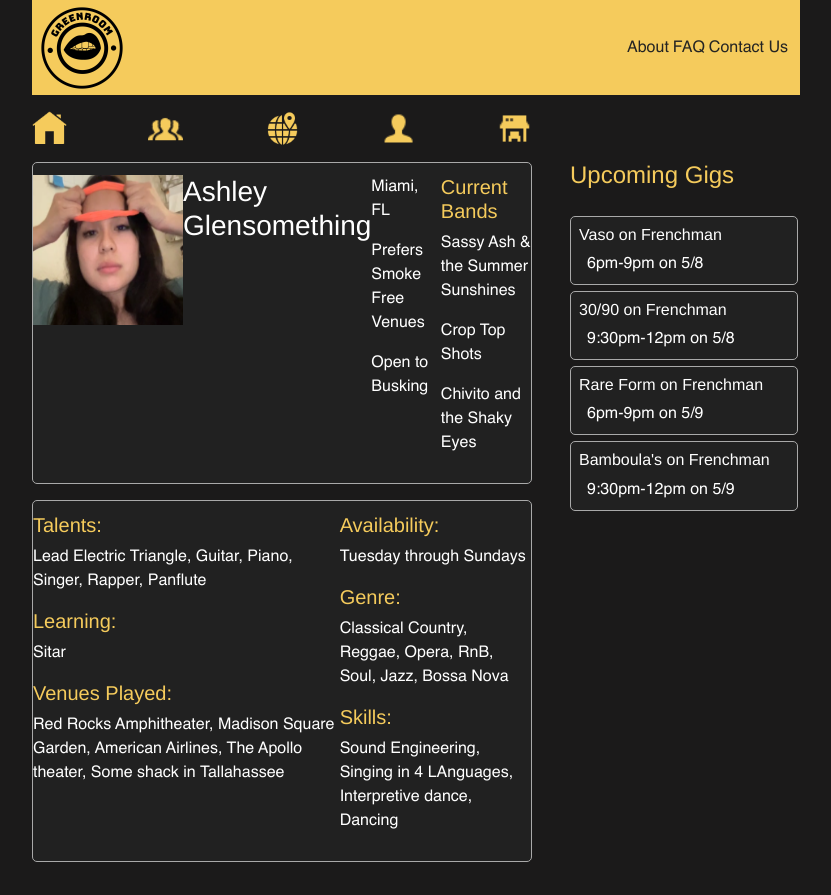
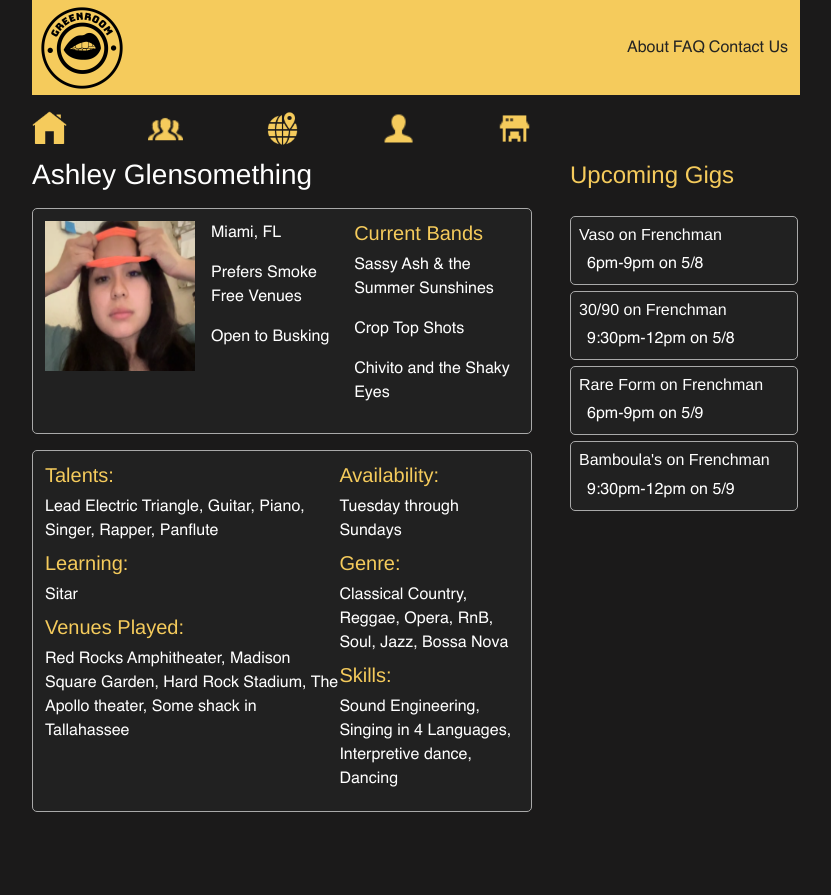
Before and after one commit to Miguel787/green-room, a React (Create React App) app in the folder green-room/Client/: page /userpage in a window 1280 px wide. Shown: the whole page, without its empty margins (224-1055 px from the left). Built offline with nearby package versions, Linux system fonts and the light colour scheme.

Commit message:
worked on styling user page addressed margins and other minor things

```diff
--- a/green-room/Client/src/components/Sidebars/Styles/Leftside.scss
+++ b/green-room/Client/src/components/Sidebars/Styles/Leftside.scss
@@ -16,7 +16,7 @@
     &__row {
       display: flex;
       align-items: center;
-      margin-bottom: 16px;
+      margin-bottom: 45px;
       margin-top: 20px;
       padding: 10px 0px;
       margin-left: 8px;
--- a/green-room/Client/src/pages/Users/Styles/UserPage.scss
+++ b/green-room/Client/src/pages/Users/Styles/UserPage.scss
@@ -4,6 +4,7 @@
   &__profileImg {
     height: 150px;
     width: 150px;
+    margin-right: 16px;
   }
   &__topBox {
     width: 100%;
@@ -12,11 +13,17 @@
     margin-top: 16px;
     border: 1px solid darkgrey;
     border-radius: 5px;
-    padding: 12px 0px;
+    padding: 12px 12px;
     background: #212121;
     h5 {
       color: #f5cb5c;
     }
+  }
+  &__bandBox {
+    margin-left: 16px;
+  }
+  &__title {
+    margin-top: 12px;
   }
   &__bottomBox {
     width: 100%;
@@ -25,10 +32,13 @@
     margin-top: 16px;
     border: 1px solid darkgrey;
     border-radius: 5px;
-    padding: 12px 0px;
+    padding: 12px 12px;
     background: #212121;
     h5 {
       color: #f5cb5c;
     }
+    p {
+      margin-bottom: 8px;
+    }
   }
 }
--- a/green-room/Client/src/pages/Users/UserPage.jsx
+++ b/green-room/Client/src/pages/Users/UserPage.jsx
@@ -59,15 +59,16 @@ function UserPage() {
               </div>
               {/* profile area */}
               <section className="userPage">
+                <h3 className="userPage__title">Ashley Glensomething</h3>
                 <div className="userPage__topBox">
                   <img src={Ash} className="userPage__profileImg" alt="store" />
-                  <h3>Ashley Glensomething</h3>
+
                   <div>
                     <p>Miami, FL</p>
                     <p>Prefers Smoke Free Venues</p>
                     <p>Open to Busking</p>
                   </div>
-                  <div>
+                  <div className="userPage__bandBox">
                     <h5>Current Bands</h5>
                     <p>Sassy Ash & the Summer Sunshines</p>
                     <p>Crop Top Shots</p>
@@ -85,8 +86,8 @@ function UserPage() {
                     <p>Sitar</p>
                     <h5>Venues Played:</h5>
                     <p>
-                      Red Rocks Amphitheater, Madison Square Garden, American
-                      Airlines, The Apollo theater, Some shack in Tallahassee
+                      Red Rocks Amphitheater, Madison Square Garden, Hard Rock
+                      Stadium, The Apollo theater, Some shack in Tallahassee
                     </p>
                   </div>
                   <div>
@@ -99,7 +100,7 @@ function UserPage() {
                     </p>
                     <h5>Skills:</h5>
                     <p>
-                      Sound Engineering, Singing in 4 LAnguages, Interpretive
+                      Sound Engineering, Singing in 4 Languages, Interpretive
                       dance, Dancing
                     </p>
                   </div>
```
